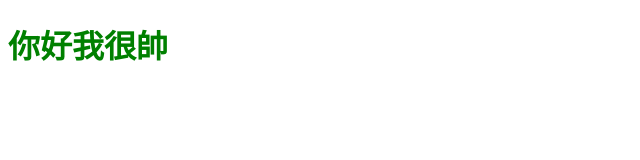
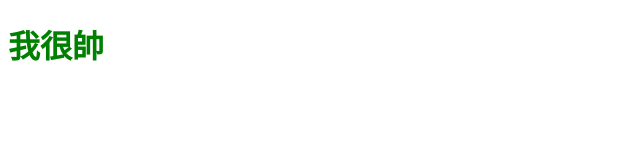
Before and after one commit to james520284/github20230208, a plain HTML site: page index.html in a window 1280 px wide. Shown: the whole page, without its empty margins (0-640 px from the left). Drawn offline with Linux system fonts and the light colour scheme.

Commit message:
改標題

```diff
--- a/index.html
+++ b/index.html
@@ -8,7 +8,7 @@
     <title>Document</title>
 </head>
 <body>
-    <h1>你好我很帥</h1>
+    <h1>我很帥</h1>
 
 </body>
 </html>
```
